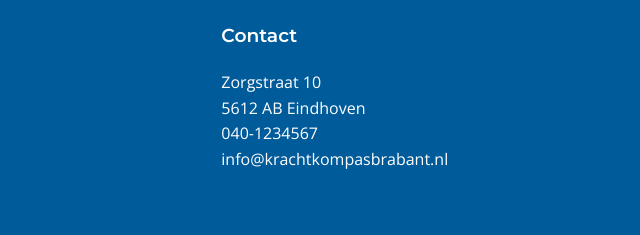
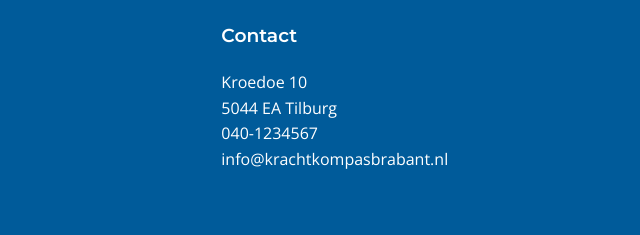
Before and after one commit to Heartgoldt20/Saidsite, a plain HTML site: page Test site/index.html in a window 1280 px wide. Shown: the part 1630-1865 px from the top of the page, 640-1280 px from the left. Drawn offline with nearby package versions, Linux system fonts and the light colour scheme.

Commit message:
Update index.html

```diff
--- a/Test site/index.html
+++ b/Test site/index.html
@@ -112,8 +112,8 @@
 
             <div class="footer-col">
                 <h3>Contact</h3>
-                <p>Zorgstraat 10<br>
-                5612 AB Eindhoven<br>
+                <p>Kroedoe 10<br>
+                5044 EA Tilburg<br>
                 040-1234567<br>
                 info@krachtkompasbrabant.nl</p>
             </div>
```
